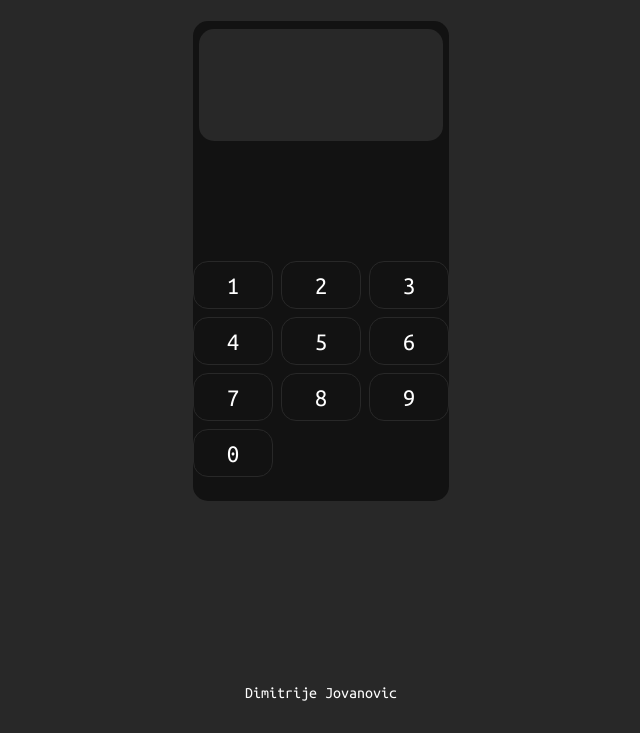
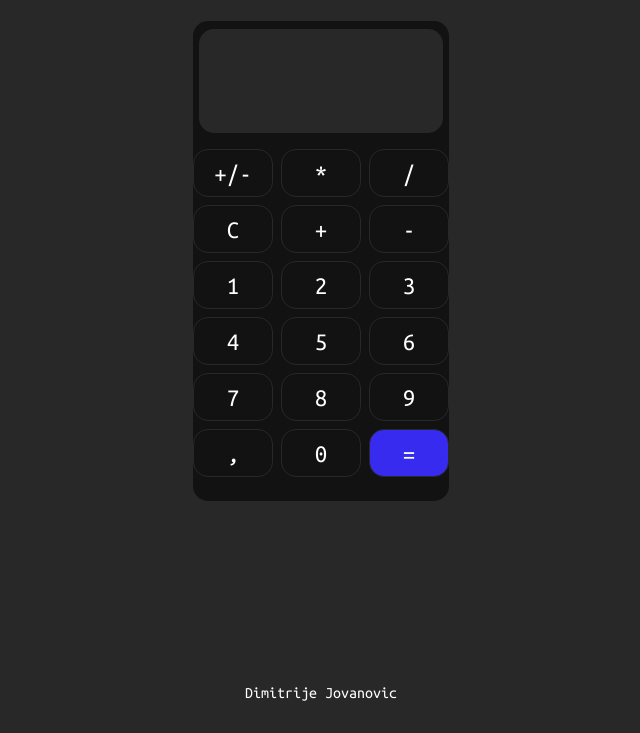
Before and after one commit to narandza/top-calc, a plain HTML site: page index.html in a window 1280 px wide. Shown: the part 67-800 px from the top of the page, without its empty margins (319-959 px from the left). Drawn offline with Linux system fonts and the light colour scheme.

Commit message:
add operation buttons, fix calc sizing

```diff
--- a/index.html
+++ b/index.html
@@ -17,8 +17,7 @@
           <div class="result-display"></div>
         </div>
         <div class="calc-body">
-          <div class="operations"></div>
-          <div class="numbers"></div>
+          <div class="buttons-container"></div>
         </div>
       </div>
     </main>
--- a/main.js
+++ b/main.js
@@ -20,7 +20,40 @@ const operation = (a, b, operation) => {
   operation(a, b);
 };
 
+const clear = () => {
+  //todo
+};
+
+const negate = () => {
+  //TODO
+};
+
+// DOM
+
+const numbers = [1, 2, 3, 4, 5, 6, 7, 8, 9, ",", 0, "="];
+
 const operatingFunctions = [
+  {
+    name: "negate",
+    function: negate,
+    symbol: "+/-",
+  },
+
+  {
+    name: "multiply",
+    function: multiply,
+    symbol: "*",
+  },
+  {
+    name: "divide",
+    function: divide,
+    symbol: "/",
+  },
+  {
+    name: "clear",
+    function: clear,
+    symbol: "C",
+  },
   {
     name: "add",
     function: add,
@@ -31,28 +64,27 @@ const operatingFunctions = [
     function: subtract,
     symbol: "-",
   },
-  {
-    name: "multiply",
-    function: multiply,
-    symbol: "*",
-  },
-  {
-    name: "divide",
-    function: divide,
-    symbol: "/",
-  },
 ];
 
-const numbers = [1, 2, 3, 4, 5, 6, 7, 8, 9, 0];
+const calcBodyNumbers = document.querySelector(".buttons-container");
 
-// DOM
+operatingFunctions.forEach((operation) => {
+  const operationButton = document.createElement("div");
+  operationButton.classList.add("button");
+  operationButton.classList.add("opBtn");
+  operationButton.textContent = operation.symbol;
 
-const calcBodyNumbers = document.querySelector(".numbers");
+  operationButton.addEventListener("click", () => {
+    console.log("clicked");
+  });
+  calcBodyNumbers.appendChild(operationButton);
+});
 
 numbers.forEach((number) => {
   const numberButton = document.createElement("div");
   numberButton.classList.add("button");
   numberButton.classList.add("num");
+  number === "=" && numberButton.classList.add("primary");
   numberButton.textContent = number;
   numberButton.addEventListener("click", (e) => {
     console.log(e.target.textContent);
--- a/style.css
+++ b/style.css
@@ -34,8 +34,8 @@ footer {
 
 .calc {
   background-color: #121212;
-  width: 20vw;
-  height: 60vh;
+  max-width: 20vw;
+  max-height: 60vh;
   border-radius: 15px;
   display: flex;
   flex-direction: column;
@@ -44,7 +44,7 @@ footer {
 
 .display {
   width: 95%;
-  height: 10rem;
+  height: 7rem;
   background-color: #282828;
   border-radius: 15px;
   margin: 0.5rem;
@@ -62,7 +62,7 @@ footer {
   height: 100%;
 }
 
-.numbers {
+.buttons-container {
   display: grid;
   grid-template-columns: 1fr 1fr 1fr;
   gap: 0.5rem;
@@ -87,3 +87,7 @@ footer {
   transition-timing-function: ease;
   transition-timing-function: cubic-bezier(0.25, 0.1, 0.25, 1);
 }
+
+.primary {
+  background-color: #382bf0;
+}
```
